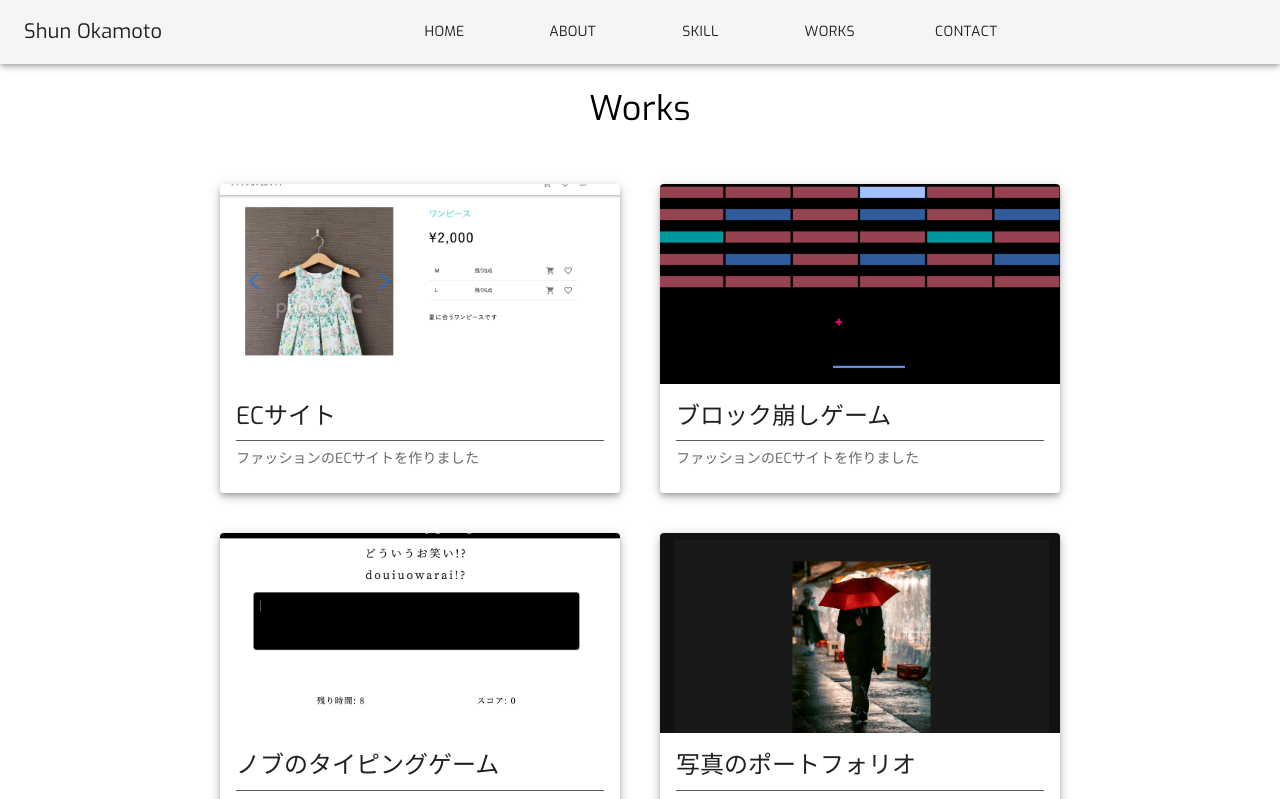
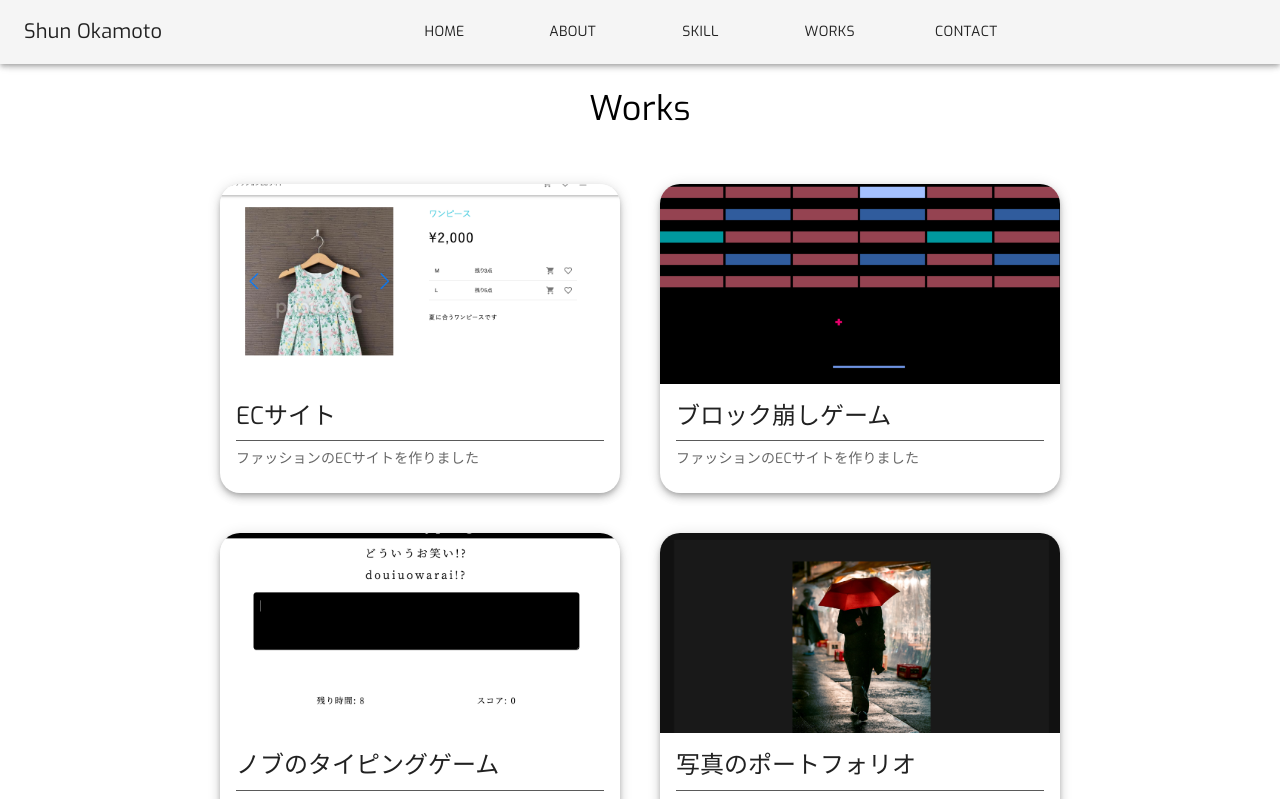
Before and after one commit to okasyun/Portfolio, a React (Create React App) app: page /works in a window 1280 px wide. Shown: the top 799 px of the page. Built offline with nearby package versions, Linux system fonts and the light colour scheme.

Commit message:
update works

```diff
--- a/src/components/organism/WorksCard.tsx
+++ b/src/components/organism/WorksCard.tsx
@@ -12,18 +12,26 @@ import DialogTitle from "@mui/material/DialogTitle";
 import Divider from "@mui/material/Divider";
 import Box from "@mui/material/Box";
 import { AiOutlineMail } from "react-icons/ai";
-// import { styled } from "@mui/system";
-import styled from "styled-components";
+import Chip from "@mui/material/Chip";
+import Stack from "@mui/material/Stack";
+import { DiJavascript1 } from "react-icons/di";
+import { StringMappingType } from "typescript";
 
 type Props = {
   image: string;
   title: string;
   cardDescription: string;
   dialogDescription: string;
+  tools: string[];
+  link: {
+    sourceCode: string;
+    demoSite: string;
+  };
 };
 
 const WorksCard: FC<Props> = memo((props: Props) => {
-  const { image, title, cardDescription, dialogDescription } = props;
+  const { image, title, cardDescription, dialogDescription, tools, link } =
+    props;
   const [open, setOpen] = React.useState<boolean>(false);
 
   const handleClickOpen = () => {
@@ -38,13 +46,14 @@ const WorksCard: FC<Props> = memo((props: Props) => {
     <>
       <Card
         sx={{
-          "@media (max-width: 900px)": {
+          "@media screen and (max-width:900px)": {
             width: "100%",
           },
+          maxHeight: 500,
           width: 400,
-          maxHeight: 600,
           cursor: "pointer",
           boxShadow: 5,
+          borderRadius: "20px",
         }}
         onClick={handleClickOpen}
       >
@@ -59,7 +68,7 @@ const WorksCard: FC<Props> = memo((props: Props) => {
           </Typography>
         </CardContent>
       </Card>
-      <Dialog open={open} onClose={handleClose} fullScreen>
+      <Dialog open={open} onClose={handleClose}>
         <DialogTitle>{title}</DialogTitle>
         <Divider sx={{ bgcolor: "text.secondary", mb: 1 }} />
         <DialogContent>
@@ -69,16 +78,27 @@ const WorksCard: FC<Props> = memo((props: Props) => {
             sx={{ maxWidth: "100%", height: "400px", objectFit: "cover" }}
           ></Box>
           <DialogContentText>{dialogDescription}</DialogContentText>
+          <Stack direction="row" spacing={1} mt={2}>
+            {tools.map((tool) => (
+              <Chip label={tool}></Chip>
+            ))}
+          </Stack>
         </DialogContent>
         <DialogActions>
           <Button
+            href={link.sourceCode}
             onClick={handleClose}
             startIcon={<AiOutlineMail />}
             variant="contained"
           >
             ソースコード
           </Button>
-          <Button onClick={handleClose} autoFocus variant="contained">
+          <Button
+            href={link.demoSite}
+            onClick={handleClose}
+            autoFocus
+            variant="contained"
+          >
             デモサイト
           </Button>
         </DialogActions>
--- a/src/components/pages/Works.tsx
+++ b/src/components/pages/Works.tsx
@@ -4,64 +4,17 @@ import styled from "styled-components";
 import WorksCard from "../organism/WorksCard";
 import { Typography } from "@mui/material";
 
-import me from "../../assets/img/me.jpeg";
-import ecsite from "../../assets/img/ecsite.png";
-import pyxel from "../../assets/img/pyxel.png";
-import nobutyping from "../../assets/img/nobutyping.png";
-import photoportfolio from "../../assets/img/photoportfolio.png";
+import { works } from "../../works";
 // フォント
 // 使用した言語
 // クリックした時の作品説明
 // ボタンのデザイン
 // cardhover時のアクション
 
-const works = [
-  {
-    id: 0,
-    image: ecsite,
-    title: "ECサイト",
-    cardDescription: "ファッションのECサイトを作りました",
-    dialogDescription:
-      "Youtubeの動画を参考にしてファッションのECサイトを作りました。初めてReact-reduxを使用しました",
-  },
-  {
-    id: 1,
-    image: pyxel,
-    title: "ブロック崩しゲーム",
-    cardDescription: "ファッションのECサイトを作りました",
-    dialogDescription:
-      "Youtubeの動画を参考にしてファッションのECサイトを作りました。初めてReact-reduxを使用しました",
-  },
-  {
-    id: 2,
-    image: nobutyping,
-    title: "ノブのタイピングゲーム",
-    cardDescription: "ファッションのECサイトを作りました",
-    dialogDescription:
-      "Youtubeの動画を参考にしてファッションのECサイトを作りました。初めてReact-reduxを使用しました",
-  },
-  {
-    id: 3,
-    image: photoportfolio,
-    title: "写真のポートフォリオ",
-    cardDescription: "ファッションのECサイトを作りました",
-    dialogDescription:
-      "Youtubeの動画を参考にしてファッションのECサイトを作りました。初めてReact-reduxを使用しました",
-  },
-  {
-    id: 4,
-    image: me,
-    title: "ポートフォリオ",
-    cardDescription: "ファッションのECサイトを作りました",
-    dialogDescription:
-      "Youtubeの動画を参考にしてファッションのECサイトを作りました。初めてReact-reduxを使用しました",
-  },
-];
 const Works: FC = memo(() => {
   return (
     <>
       <Header />
-
       <Container>
         <Typography my={3} variant="h4" align="center">
           Works
@@ -74,6 +27,8 @@ const Works: FC = memo(() => {
               title={work.title}
               cardDescription={work.cardDescription}
               dialogDescription={work.dialogDescription}
+              tools={work.tools}
+              link={work.link}
             ></WorksCard>
           ))}
         </WorksList>
@@ -83,7 +38,6 @@ const Works: FC = memo(() => {
 });
 
 const Container = styled.div`
-  position: relative;
   width: 100%;
   padding-top: 64px;
   background-color: white;
--- /dev/null
+++ b/src/works.ts
@@ -0,0 +1,82 @@
+import me from "./assets/img/me.jpeg";
+import ecsite from "./assets/img/ecsite.png";
+import pyxel from "./assets/img/pyxel.png";
+import nobutyping from "./assets/img/nobutyping.png";
+import photoportfolio from "./assets/img/photoportfolio.png";
+
+// import { DjJavascript1 } from "react-icons/di";
+
+export const works = [
+  {
+    id: 0,
+    image: ecsite,
+    title: "ECサイト",
+    cardDescription: "ファッションのECサイトを作りました",
+    dialogDescription:
+      "Youtubeの動画を参考にしてファッションのECサイトを作りました。初めてReact-reduxを使用しました",
+    tools: [
+      "HTML&CSS",
+      "JavaScript",
+      "React",
+      "React Redux",
+      "Firebase",
+      "MUI",
+    ],
+    link: {
+      sourceCode: "https://github.com/okasyun/ecApp",
+      demoSite: "https://test2-ec-app.web.app/",
+    },
+  },
+  {
+    id: 1,
+    image: pyxel,
+    title: "ブロック崩しゲーム",
+    cardDescription: "ファッションのECサイトを作りました",
+    dialogDescription:
+      "Youtubeの動画を参考にしてファッションのECサイトを作りました。初めてReact-reduxを使用しました",
+    tools: ["Python"],
+    link: {
+      sourceCode: "https://github.com/okasyun/break_ball",
+      demoSite: "https://test2-ec-app.web.app/",
+    },
+  },
+  {
+    id: 2,
+    image: nobutyping,
+    title: "ノブのタイピングゲーム",
+    cardDescription: "ファッションのECサイトを作りました",
+    dialogDescription:
+      "Youtubeの動画を参考にしてファッションのECサイトを作りました。初めてReact-reduxを使用しました",
+    tools: ["HTML&CSS", "Javascript"],
+    link: {
+      sourceCode: "https://github.com/okasyun/Nobu-Typing",
+      demoSite: "https://nobu-typing.netlify.app",
+    },
+  },
+  {
+    id: 3,
+    image: photoportfolio,
+    title: "写真のポートフォリオ",
+    cardDescription: "ファッションのECサイトを作りました",
+    dialogDescription:
+      "Youtubeの動画を参考にしてファッションのECサイトを作りました。初めてReact-reduxを使用しました",
+    tools: ["HTML&CSS", "JavaScript", "Jquery"],
+    link: {
+      sourceCode: "https://github.com/okasyun/photoPortofolio",
+      demoSite: "https://shun-okamoto.netlify.app",
+    },
+  },
+  {
+    id: 4,
+    image: me,
+    title: "ポートフォリオ",
+    cardDescription: "ファッションのECサイトを作りました",
+    dialogDescription:
+      "Youtubeの動画を参考にしてファッションのECサイトを作りました。初めてReact-reduxを使用しました",
+    tools: ["HTML&CSS", "Typescript", "React", "MUI"],
+    link: {
+      sourceCode: "https://github.com/okasyun/Portfolio",
+      demoSite: "https://okasyun.netlify.app",
+    },
+  },
+];
```
Also changed, not shown: src/components/atoms/CustomButton.tsx (deleted, +0 -7 lines).
